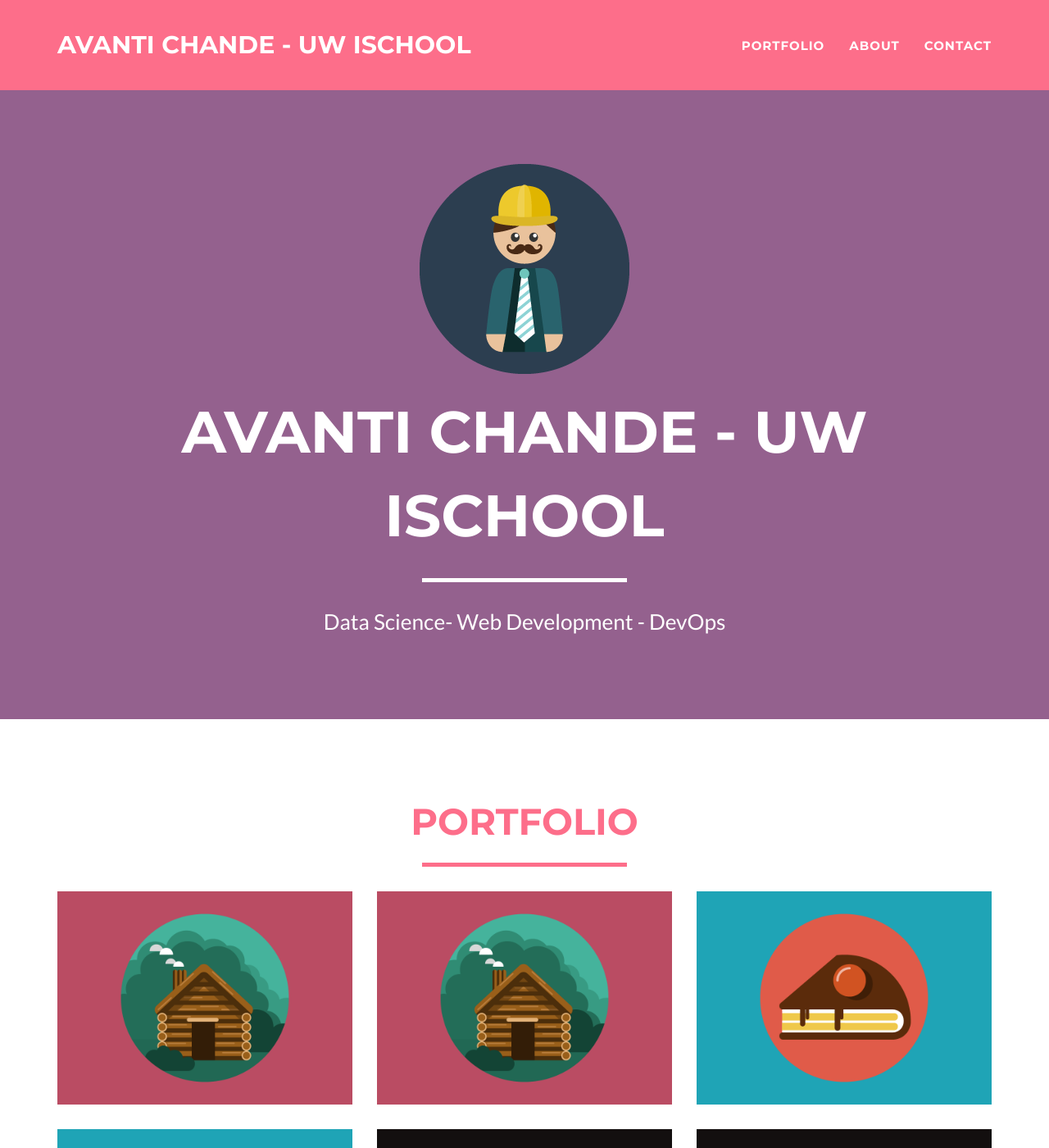
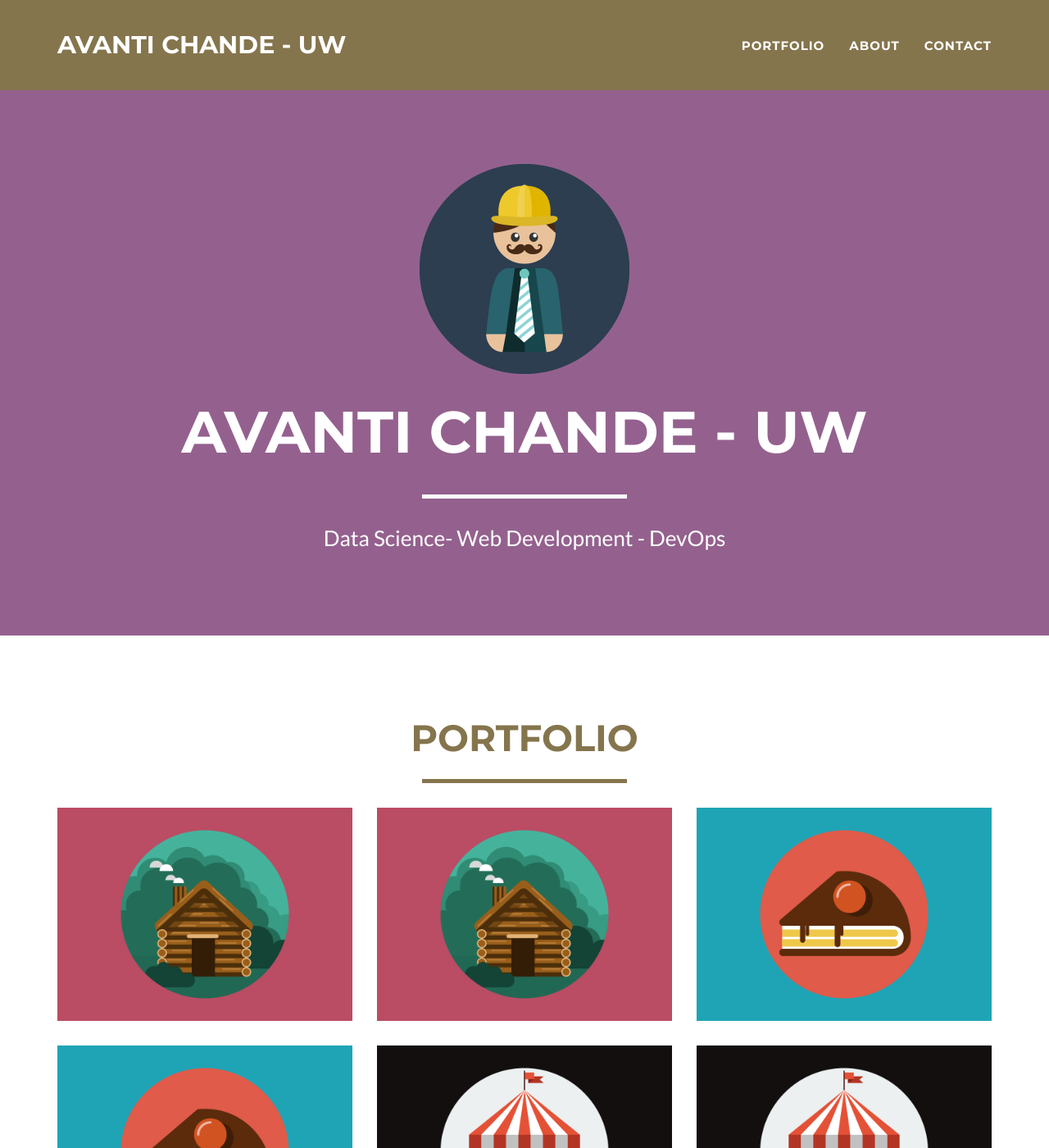
Before and after one commit to avantichande/avantichande.github.io, a Jekyll site: the page built from index.html, in a window 1280 px wide and 1400 px high. Shown: the whole window at 82% size. Built offline with Jekyll 4.4.1, drawn with Linux system fonts in a browser that asks for light colours.

Commit message:
Update _config.yml

```diff
--- a/_config.yml
+++ b/_config.yml
@@ -1,5 +1,5 @@
 # Site settings
-title: Avanti Chande - UW ischool
+title: Avanti Chande - UW
 email: avc8@uw.edu
 url: https://avantichande.github.io
 #description: "Write an awesome description for your new site here. You can edit this line in _config.yml. It will appear in your document head meta (for Google search results) and in your feed.xml site description."
@@ -26,7 +26,8 @@
 color:
   primary: 94618E #80B3FF
   primary-rgb: "24,288,156" #"128,179,255"
-  secondary: FD6E8A #FD6E8A
+  secondary: 85754d #FD6E885754dA
+  secondary-rgb: "145,123,76"
   secondary-dark: 233140 #A2122F
 
 # Footer settings
```
